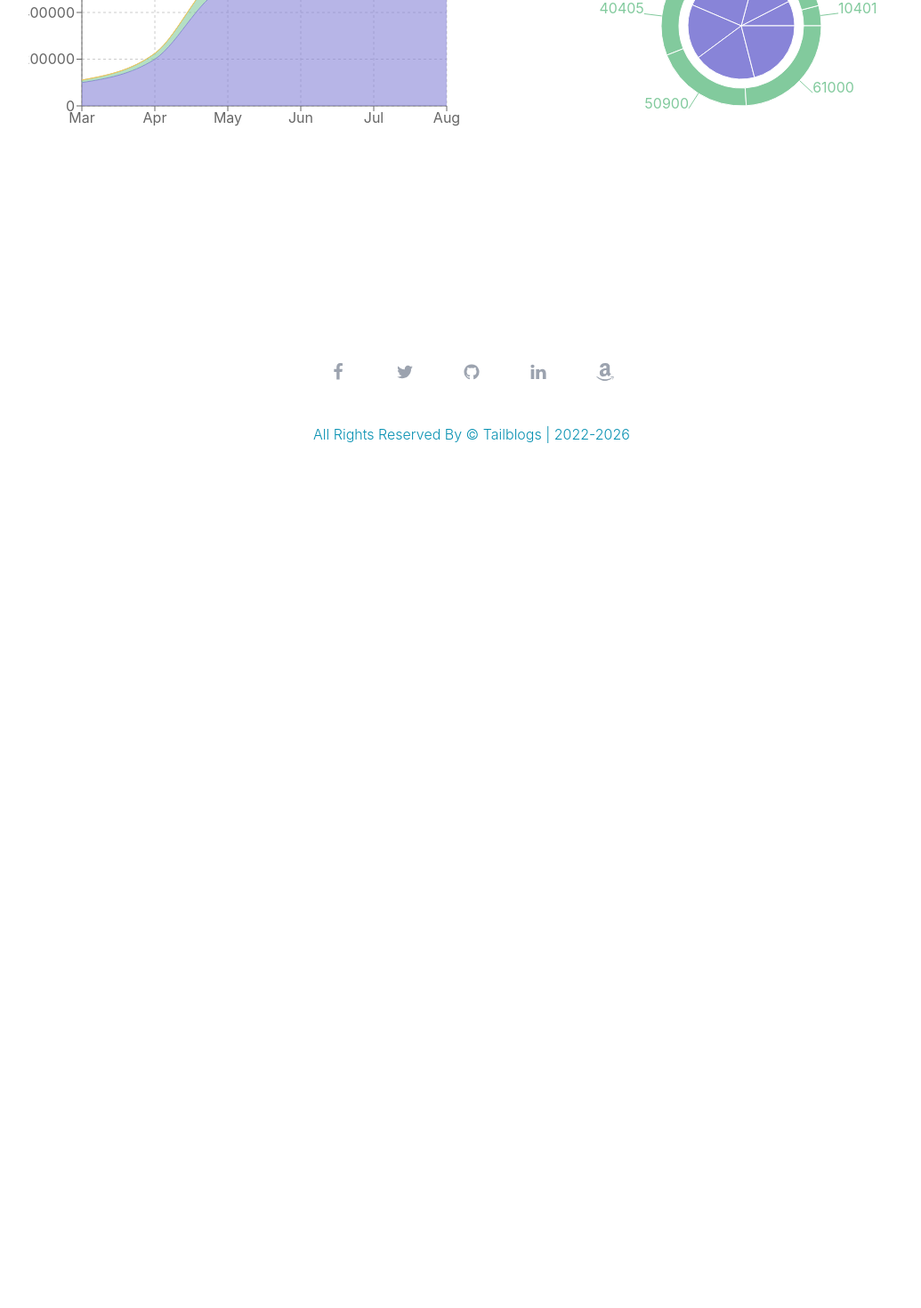
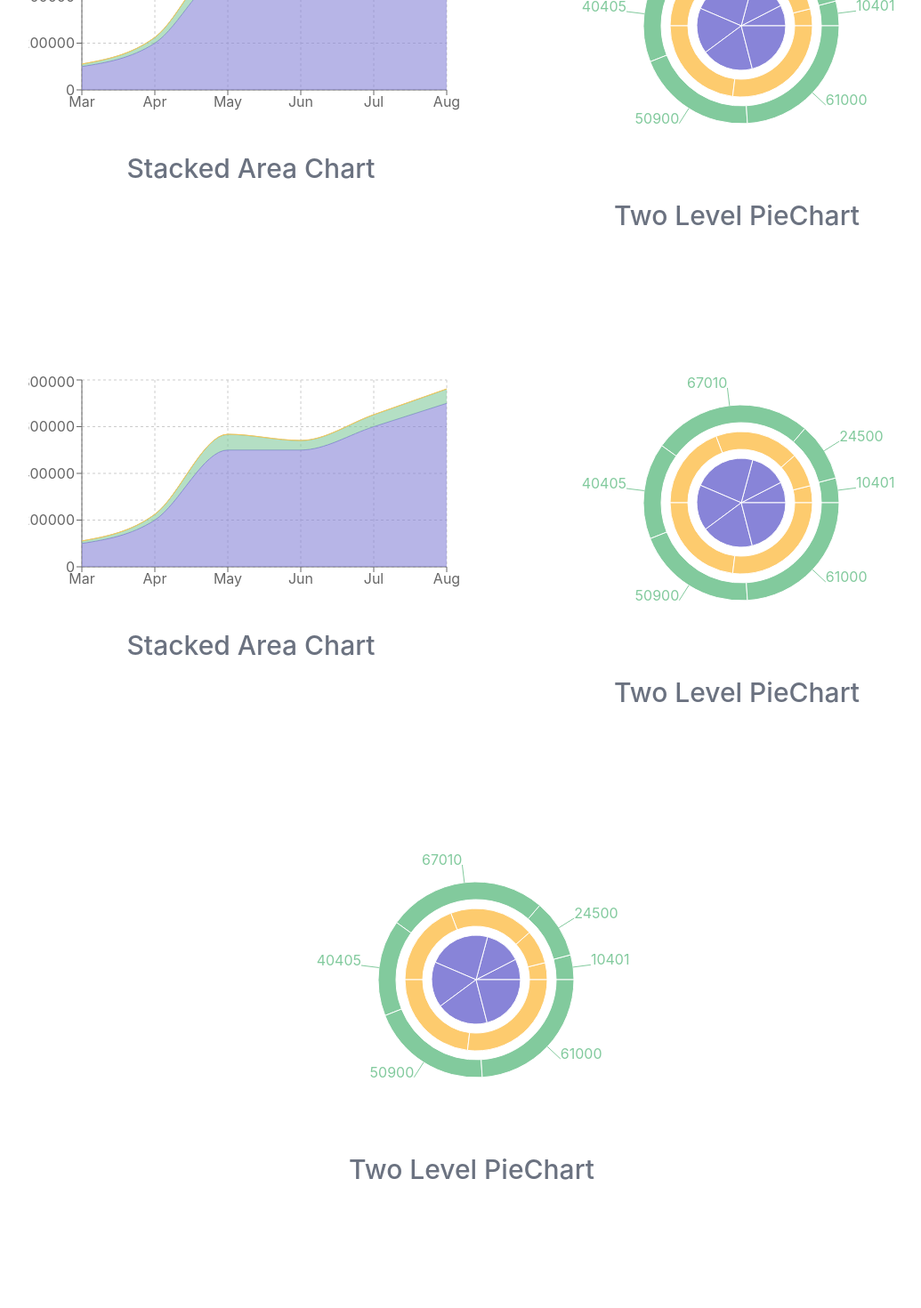
Before and after one commit to tahamah/car-review, a React (Create React App) app: page /dashboard in a window 1280 px wide. Shown: the part 280-1750 px from the top of the page at 89% size, without its empty margins (110-1145 px from the left). Before the commit the page ends 860 px from the top, so only its background shows below. Built offline with nearby package versions, Linux system fonts and the light colour scheme.

Commit message:
two chart add

```diff
--- a/src/components/DashBoard/DashBoard.js
+++ b/src/components/DashBoard/DashBoard.js
@@ -3,12 +3,51 @@ import TwoLevelPieChart from '../TwoLevelPieChart/TwoLevelPieChart'
 
 const DashBoard = () => {
     return (
-        <div className="md:flex justify-center items-center gap-12">
+        <div className="md:flex flex-wrap justify-center items-center gap-12">
             <div className="m-6 ">
                 <StackedAreaChart></StackedAreaChart>
+                <h1
+                    className="text-gray-500 text-3xl text-center
+                 title-font font-medium pt-10"
+                >
+                    Stacked Area Chart
+                </h1>
             </div>
             <div className="m-6">
                 <TwoLevelPieChart></TwoLevelPieChart>
+                <h1
+                    className="text-gray-500 text-3xl text-center
+                 title-font font-medium mb-1"
+                >
+                    Two Level PieChart
+                </h1>
+            </div>
+            <div className="m-6 ">
+                <StackedAreaChart></StackedAreaChart>
+                <h1
+                    className="text-gray-500 text-3xl text-center
+                 title-font font-medium pt-10"
+                >
+                    Stacked Area Chart
+                </h1>
+            </div>
+            <div className="m-6">
+                <TwoLevelPieChart></TwoLevelPieChart>
+                <h1
+                    className="text-gray-500 text-3xl text-center
+                 title-font font-medium mb-1"
+                >
+                    Two Level PieChart
+                </h1>
+            </div>
+            <div className="m-6">
+                <TwoLevelPieChart></TwoLevelPieChart>
+                <h1
+                    className="text-gray-500 text-3xl text-center
+                 title-font font-medium mb-1"
+                >
+                    Two Level PieChart
+                </h1>
             </div>
         </div>
     )
--- a/src/components/TwoLevelPieChart/TwoLevelPieChart.js
+++ b/src/components/TwoLevelPieChart/TwoLevelPieChart.js
@@ -12,16 +12,25 @@ export default function TwoLevelPieChart() {
                 dataKey="sell"
                 cx={200}
                 cy={200}
-                outerRadius={60}
+                outerRadius={50}
                 fill="#8884d8"
+            />
+            <Pie
+                data={chartData}
+                dataKey="investment"
+                cx={200}
+                cy={200}
+                innerRadius={60}
+                outerRadius={80}
+                fill="#fdcb6e"
             />
             <Pie
                 data={chartData}
                 dataKey="revenue"
                 cx={200}
                 cy={200}
-                innerRadius={70}
-                outerRadius={90}
+                innerRadius={90}
+                outerRadius={110}
                 fill="#82ca9d"
                 label
             />
```
Also changed, not shown: src/components/AreaChartFillByValue/AreaChartFillByValue.js (added).
